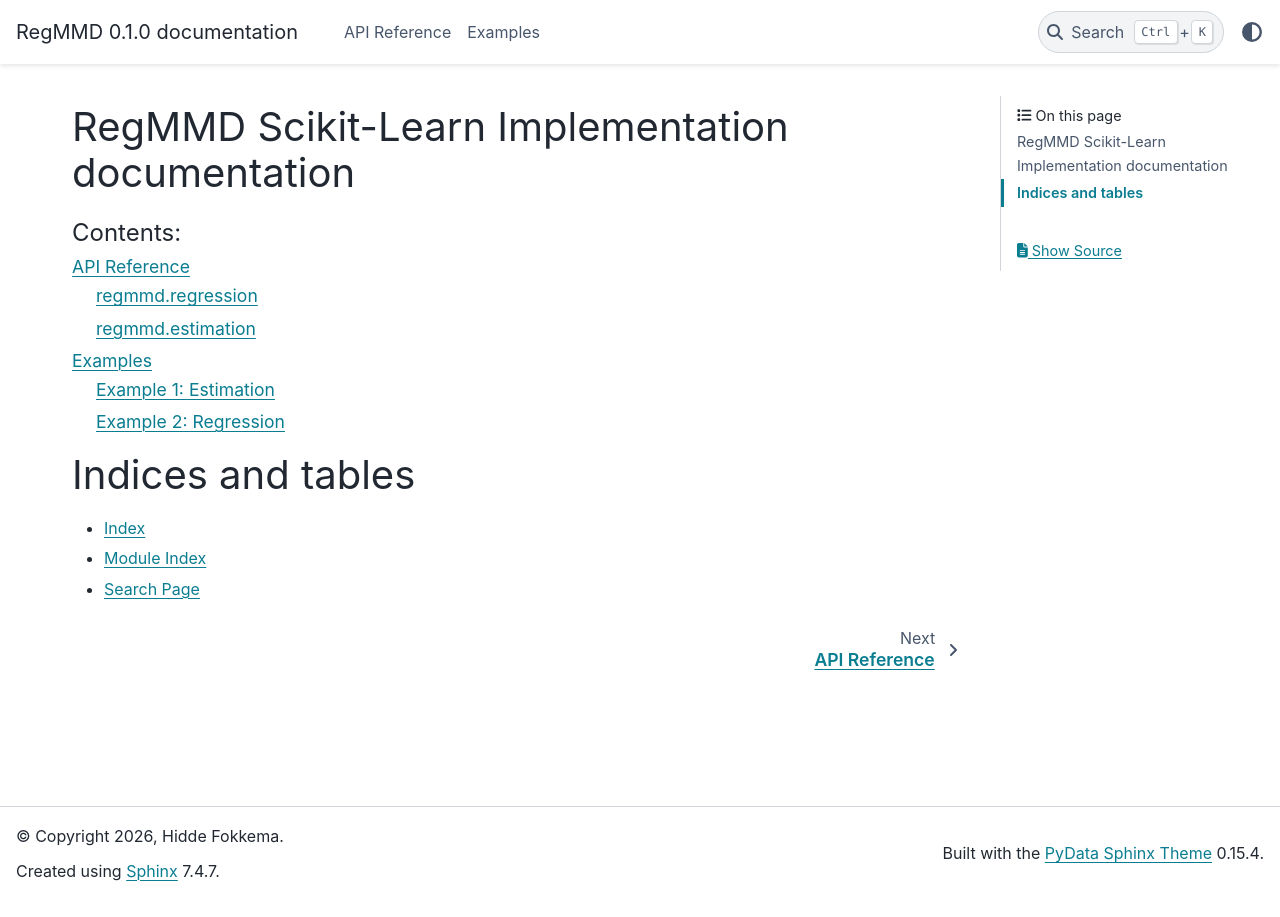
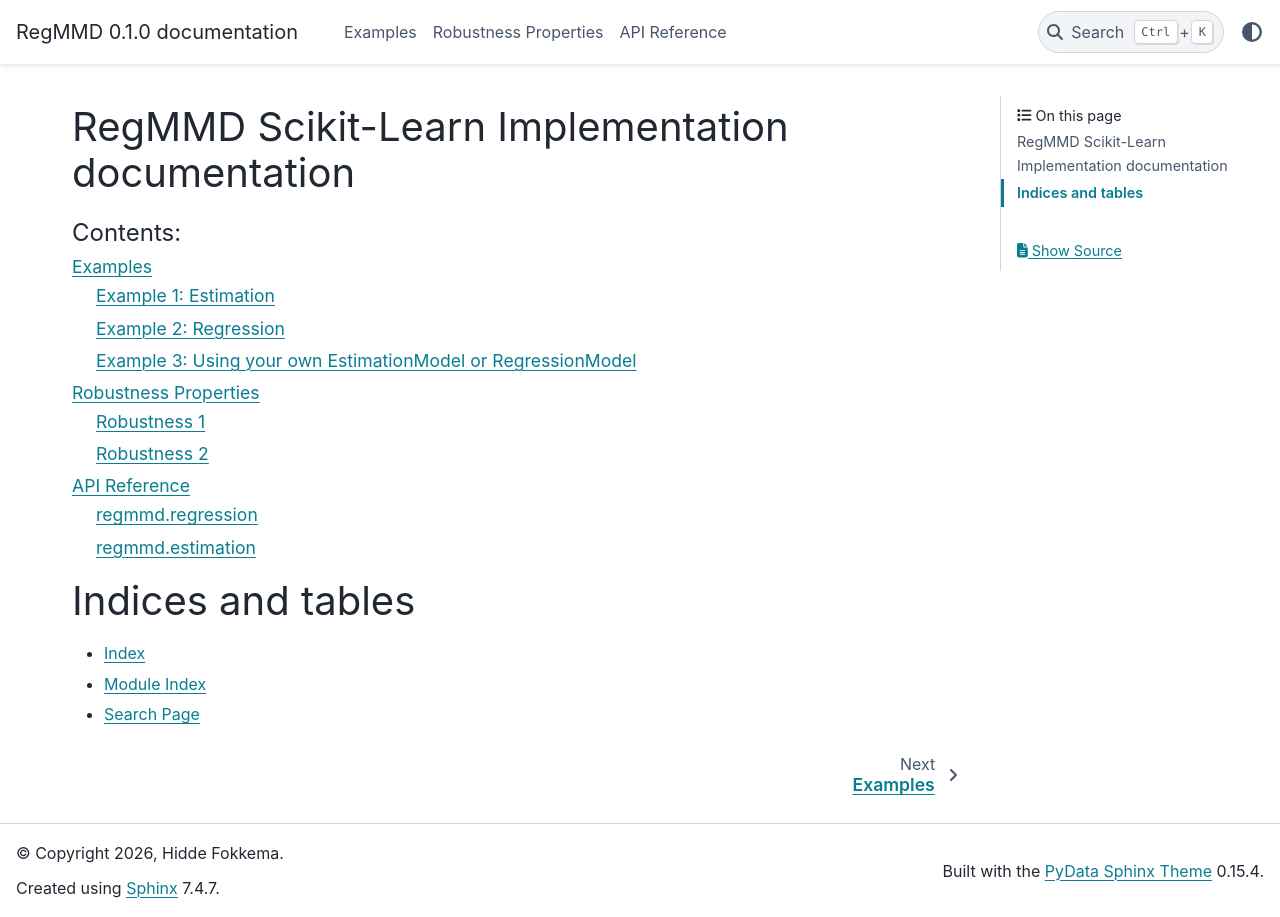
Before and after one commit to HiddeFok/reg-mmd-scikit, a Sphinx documentation site: the page built from docs/source/index.rst, in a window 1280 px wide. Built offline with Sphinx 7.4.7 and the PyData theme 0.15.4, drawn with Linux system fonts in a browser that asks for light colours.

Commit message:
some placeholders for the documentation

```diff
--- /dev/null
+++ b/docs/source/example3.rst
@@ -0,0 +1,4 @@
+.. _example3:
+
+Example 3: Using your own EstimationModel or RegressionModel
+============================================================
--- a/docs/source/examples.rst
+++ b/docs/source/examples.rst
@@ -11,3 +11,4 @@ Here we list some examples
 
     example1
     example2
+    example3
--- a/docs/source/index.rst
+++ b/docs/source/index.rst
@@ -12,8 +12,9 @@ RegMMD Scikit-Learn Implementation documentation
    :maxdepth: 2
    :caption: Contents:
 
+   examples
+   robustness
    api
-   examples
 
 Indices and tables
 ==================
--- /dev/null
+++ b/docs/source/robustness.rst
@@ -0,0 +1,10 @@
+.. _robustness:
+
+Robustness Properties
+=====================
+
+.. toctree::
+   :maxdepth: 2
+
+   robustness1
+   robustness2
--- /dev/null
+++ b/docs/source/robustness1.rst
@@ -0,0 +1,6 @@
+.. _robustness1:
+
+Robustness 1
+============
+
+lala
--- /dev/null
+++ b/docs/source/robustness2.rst
@@ -0,0 +1,7 @@
+.. _robustness2:
+
+Robustness 2
+============
+
+
+lala
```
